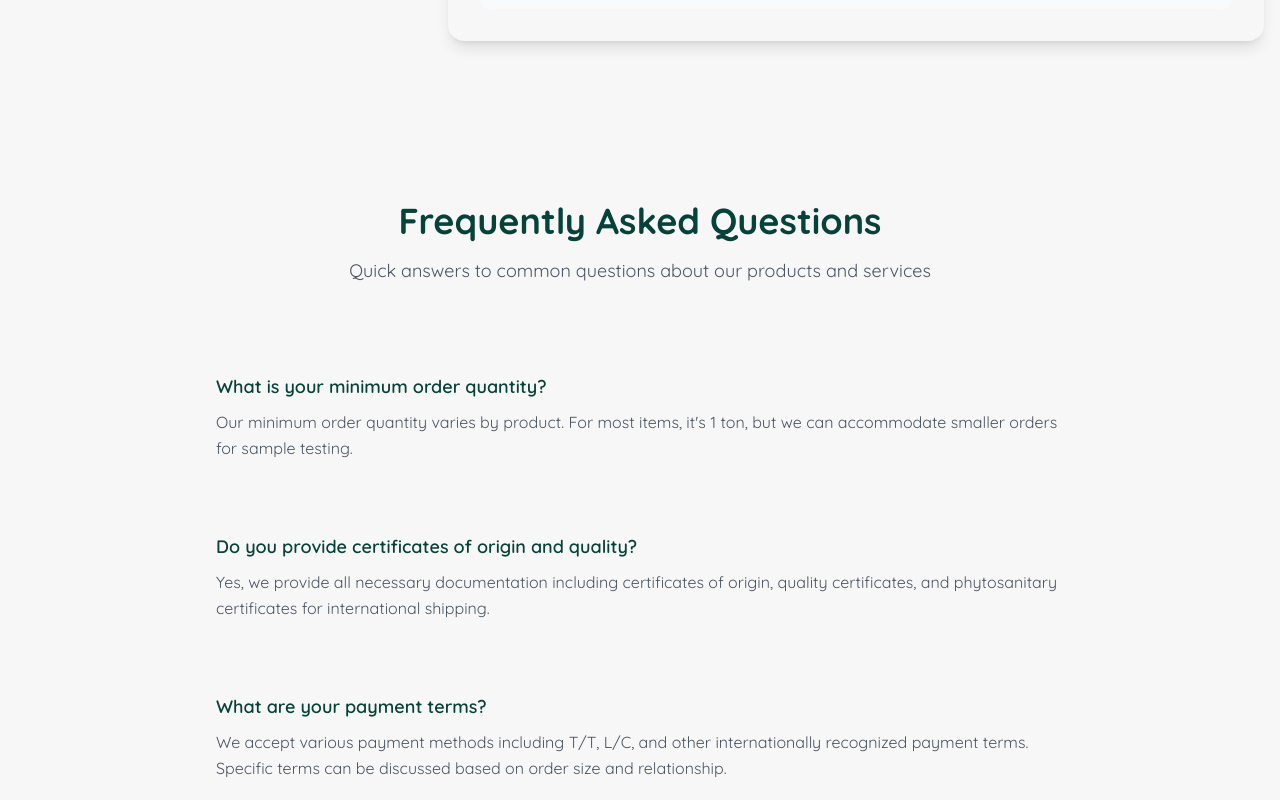
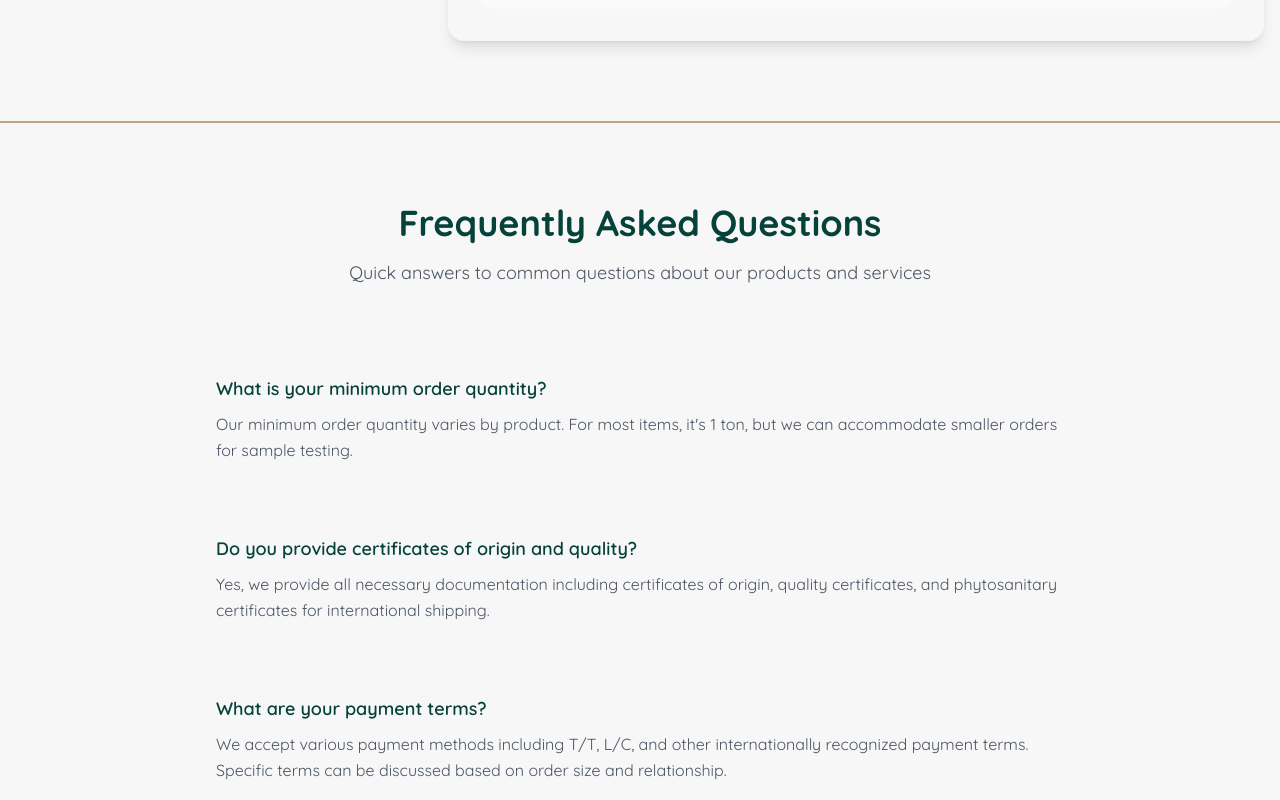
Before and after one commit to RamaTay/alshmaly, a React (Vite) app: page /contact in a window 1280 px wide. Shown: the part 1680-2480 px from the top of the page. Built offline with nearby package versions, Linux system fonts and the light colour scheme; no server answers.

Commit message:
Updated ContactPage.tsx

```diff
--- a/src/pages/ContactPage.tsx
+++ b/src/pages/ContactPage.tsx
@@ -318,7 +318,7 @@ const ContactPage = () => {
       </section>
 
       {/* FAQ Section */}
-     <section className="py-20 bg-[#f7f7f7]">
+     <section className="py-20 bg-[#f7f7f7]   border-t-2  border-t-[#b9a779]">
   <div className="container mx-auto px-4">
     <div className="text-center mb-16">
       <h2 className="text-4xl font-bold text-[#054239] mb-4">Frequently Asked Questions</h2>
```
